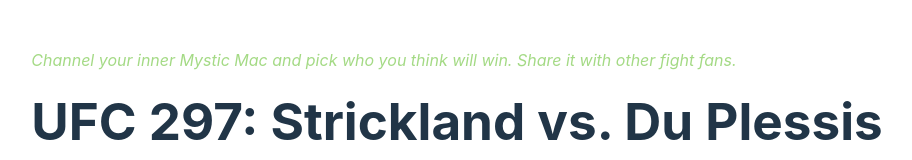
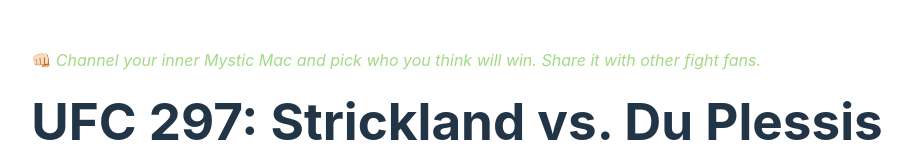
Before and after one commit to mcwhopper63/WinnerPicker, a React (Vite) app in the folder client/: page / in a window 1280 px wide. Shown: the top 160 px of the page, without its empty margins (183-1095 px from the left). Built offline with nearby package versions, Linux system fonts and the light colour scheme.

Commit message:
contact info

```diff
--- a/client/src/pages/landing.jsx
+++ b/client/src/pages/landing.jsx
@@ -43,7 +43,7 @@
         <div>
             <header>
                 <p className="intro-blurb">
-                    Channel your inner Mystic Mac and pick who you think will
+                    👊🏻 Channel your inner Mystic Mac and pick who you think will
                     win. Share it with other fight fans.
                 </p>
             </header>
--- a/client/src/pages/results.jsx
+++ b/client/src/pages/results.jsx
@@ -12,8 +12,8 @@
                 <p className="results-blurb">
                     👊🏻 These are your predictions. Share it with your friends.{' '}
                     <br />
-                    👊🏻 Isn't this convenient? Pls come back every Saturday to
-                    create your picks!
+                    👊🏻 I'll be updating every event for the next couple of weeks
+                    until UFC300. For feedback, x @mcwhopper63
                 </p>
             </header>
             <main>
```
